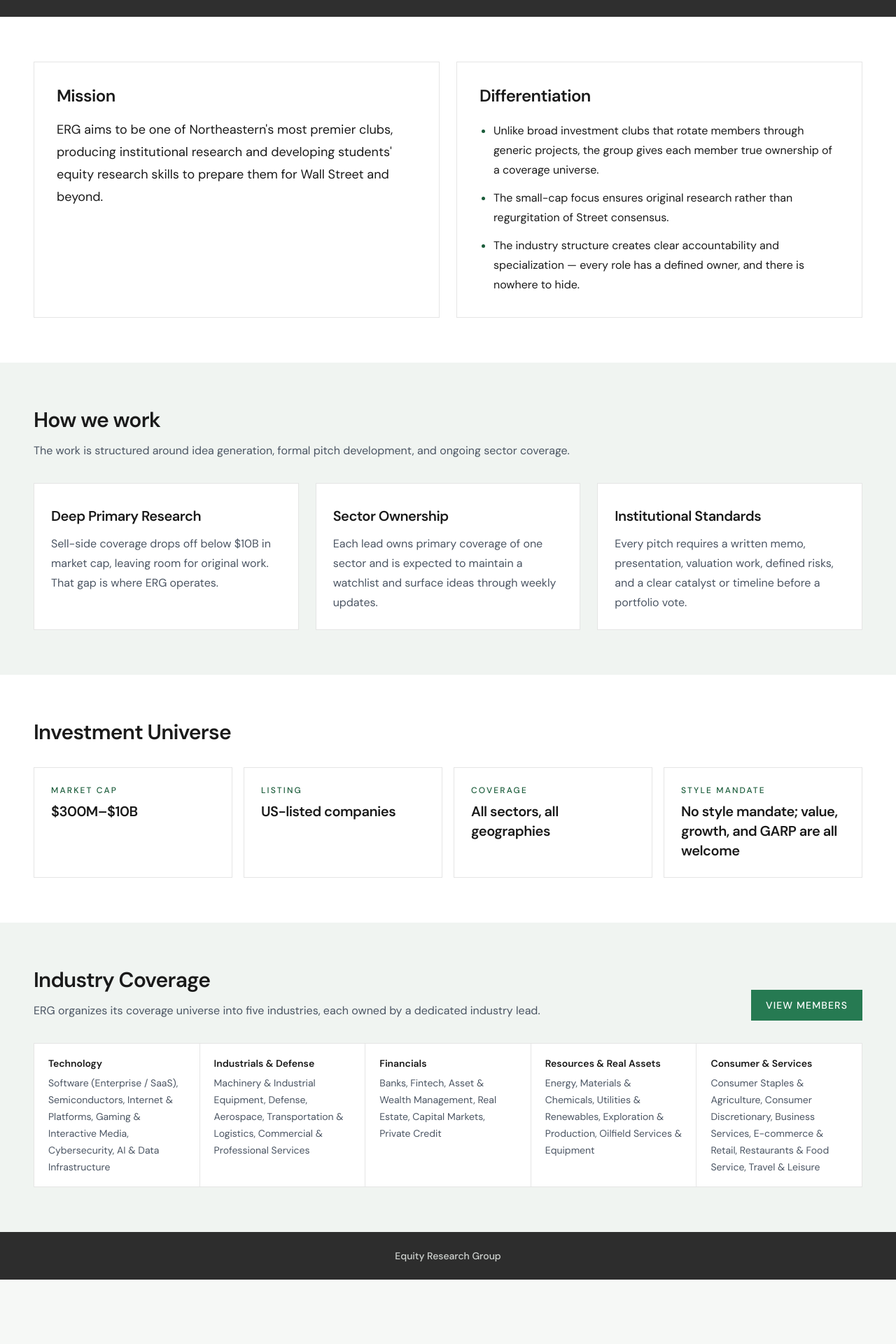
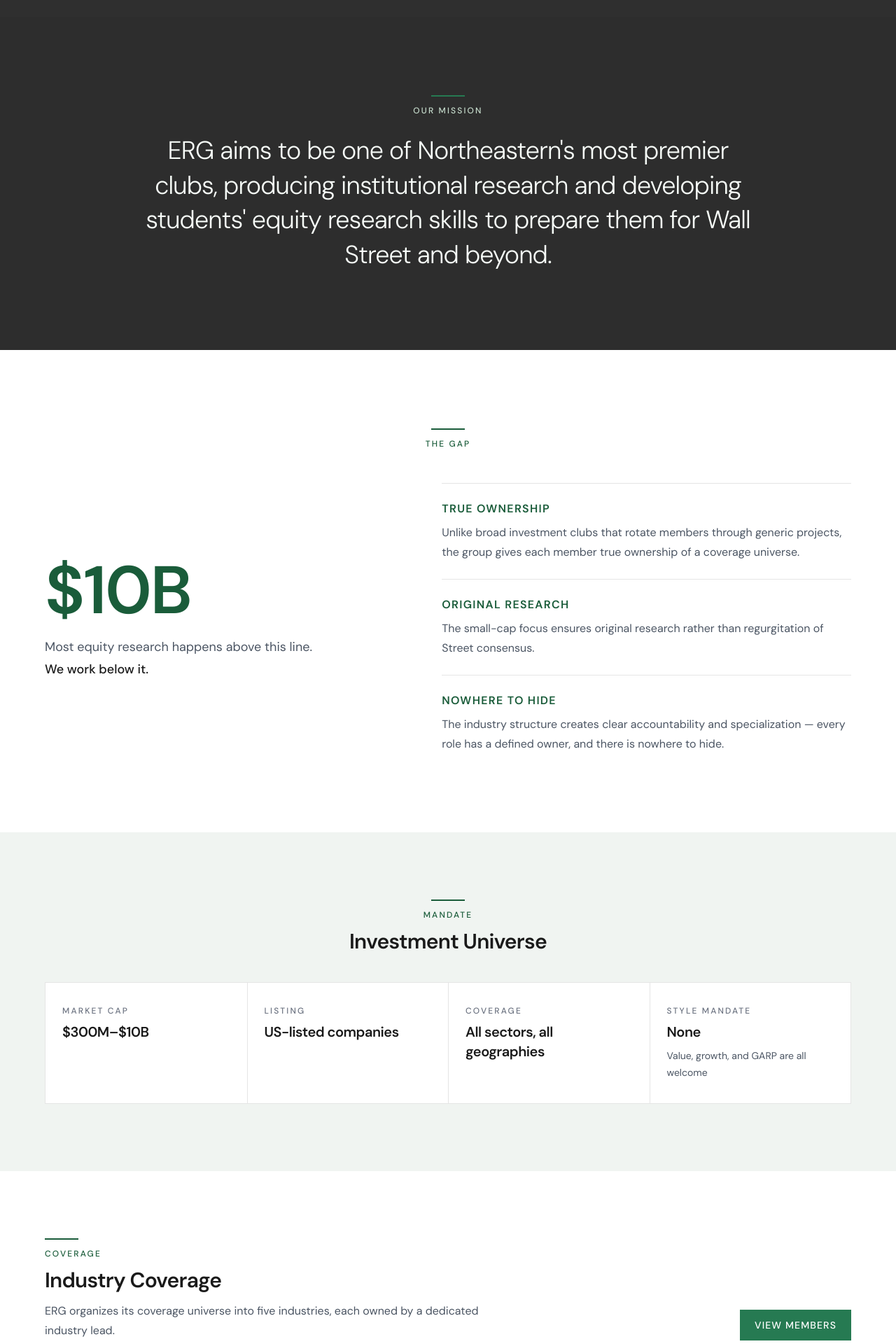
Before and after one commit to Jackfu13/Research-Website, a Next.js app: page /about in a window 1280 px wide. Shown: the part 520-2440 px from the top of the page at 70% size. Before the commit the page ends 2348 px from the top, so only its background shows below. Built offline with nearby package versions, Linux system fonts and the light colour scheme; grey boxes are pictures that could not be loaded.

Commit message:
about page redesign: black mission band, $10B editorial split, term-sheet strip, coverage table, closing CTA
Co-Authored-By: Claude Fable 5 <noreply@anthropic.com>

```diff
--- a/src/app/about/page.tsx
+++ b/src/app/about/page.tsx
@@ -1,8 +1,8 @@
+import Image from "next/image";
+
 import { Button } from "@/components/Button";
-import { Card } from "@/components/Card";
 import { PageHeader } from "@/components/PageHeader";
 import { PageLayout } from "@/components/PageLayout";
-import { SectionHeading } from "@/components/SectionHeading";
 import { industries } from "@/content/sectors";
 import { site } from "@/content/site";
 
@@ -16,65 +16,129 @@ export default function AboutPage() {
         photo="/northeastern-5.jpg"
       />
 
-      <section className="w-full bg-[var(--color-surface)] px-8 py-16 md:px-12">
-        <div className="grid gap-6 md:grid-cols-2">
-          <article className="border border-[var(--color-border)] bg-[var(--color-surface)] p-8 transition-colors hover:border-[var(--color-border-strong)] hover:bg-[var(--color-accent-faint)]">
-            <h3 className="text-2xl font-semibold tracking-tight text-[var(--color-text)]">Mission</h3>
-            <p className="mt-4 text-lg leading-8 text-[var(--color-text)]">
-              {site.missionStatement}
+      {/* Mission — full-width statement band */}
+      <section className="w-full bg-[var(--color-footer-dark)] px-8 py-20 md:px-12 md:py-28">
+        <div className="mx-auto flex max-w-4xl flex-col items-center text-center space-y-6">
+          <div className="flex flex-col items-center gap-3">
+            <span aria-hidden className="block h-0.5 w-12 bg-[var(--color-accent-mid)]" />
+            <p className="text-xs font-medium uppercase tracking-[0.18em] text-[var(--color-footer-text-soft)]">
+              Our Mission
             </p>
-          </article>
-          <article className="border border-[var(--color-border)] bg-[var(--color-surface)] p-8 transition-colors hover:border-[var(--color-border-strong)] hover:bg-[var(--color-accent-faint)]">
-            <h3 className="text-2xl font-semibold tracking-tight text-[var(--color-text)]">Differentiation</h3>
-            <ul className="mt-5 list-disc space-y-3 pl-5 text-base leading-7 text-[var(--color-text)] marker:text-[var(--color-accent)]">
-              {site.differentiation.map((item) => (
-                <li key={item}>{item}</li>
-              ))}
-            </ul>
-          </article>
+          </div>
+          <p className="text-2xl font-light leading-snug tracking-tight text-[var(--color-footer-text)] md:text-4xl md:leading-snug">
+            {site.missionStatement}
+          </p>
         </div>
       </section>
 
-      <section className="w-full bg-[var(--color-surface-muted)] px-8 py-16 md:px-12">
-        <div className="space-y-8">
-          <SectionHeading
-            title="How we work"
-            subtitle="The work is structured around idea generation, formal pitch development, and ongoing sector coverage."
-          />
-          <div className="grid gap-6 md:grid-cols-3">
-            {site.featureHighlights.map((item) => (
-              <Card key={item.title} title={item.title} body={item.description} />
+      {/* Differentiation — $10B editorial split */}
+      <section className="w-full bg-[var(--color-surface)] px-8 py-20 md:px-12 md:py-28">
+        <div className="mx-auto max-w-6xl space-y-12">
+          <div className="flex flex-col items-center gap-3">
+            <span aria-hidden className="block h-0.5 w-12 bg-[var(--color-accent)]" />
+            <p className="text-xs font-medium uppercase tracking-[0.18em] text-[var(--color-accent)]">
+              The Gap
+            </p>
+          </div>
+          <div className="grid gap-14 md:grid-cols-[minmax(0,1fr)_minmax(0,1.2fr)] md:gap-20">
+          <div className="flex flex-col justify-center space-y-4 text-center md:text-left">
+            <p className="text-7xl font-semibold tracking-tight text-[var(--color-accent)] md:text-8xl">
+              $10B
+            </p>
+            <p className="text-lg leading-8 text-[var(--color-text-soft)]">
+              Most equity research happens above this line.
+              <br />
+              <span className="font-medium text-[var(--color-text)]">We work below it.</span>
+            </p>
+          </div>
+          <div className="flex flex-col justify-center">
+            {site.differentiation.map((item) => (
+              <div
+                key={item.label}
+                className="border-t border-[var(--color-border)] py-6 last:pb-0 first:border-t-0 first:pt-0 md:first:pt-6 md:first:border-t"
+              >
+                <p className="text-base font-semibold uppercase tracking-[0.08em] text-[var(--color-accent)]">
+                  {item.label}
+                </p>
+                <p className="mt-2 text-base leading-7 text-[var(--color-text-soft)]">
+                  {item.body}
+                </p>
+              </div>
+            ))}
+          </div>
+          </div>
+        </div>
+      </section>
+
+      {/* Investment universe — term-sheet strip */}
+      <section className="w-full bg-[var(--color-surface-muted)] px-8 py-16 md:px-12 md:py-24">
+        <div className="mx-auto max-w-6xl space-y-10">
+          <div className="flex flex-col items-center gap-3">
+            <span aria-hidden className="block h-0.5 w-12 bg-[var(--color-accent)]" />
+            <p className="text-xs font-medium uppercase tracking-[0.18em] text-[var(--color-accent)]">
+              Mandate
+            </p>
+            <h2 className="text-center text-2xl font-semibold tracking-tight text-[var(--color-text)] md:text-3xl">
+              Investment Universe
+            </h2>
+          </div>
+          <div className="grid grid-cols-1 divide-y divide-[var(--color-border)] border border-[var(--color-border)] bg-[var(--color-surface)] sm:grid-cols-2 sm:divide-y-0 md:grid-cols-4">
+            {site.investmentUniverse.map((item) => (
+              <div
+                key={item.label}
+                className="flex flex-col justify-start gap-2 px-6 py-8 sm:border-b sm:border-[var(--color-border)] md:border-b-0 md:border-l md:border-[var(--color-border)] md:first:border-l-0"
+              >
+                <p className="text-xs font-medium uppercase tracking-[0.18em] text-[var(--color-muted)]">
+                  {item.label}
+                </p>
+                <p className="text-xl font-semibold leading-7 tracking-tight text-[var(--color-text)]">
+                  {item.value}
+                </p>
+                {item.note ? (
+                  <p className="text-sm leading-6 text-[var(--color-text-soft)]">
+                    {item.note}
+                  </p>
+                ) : null}
+              </div>
             ))}
           </div>
         </div>
       </section>
 
-      <section className="w-full bg-[var(--color-surface)] px-8 py-16 md:px-12">
-        <div className="space-y-8">
-          <SectionHeading title="Investment Universe" />
-          <div className="grid gap-4 md:grid-cols-2 xl:grid-cols-4">
-            {site.investmentUniverse.map((item) => (
-              <Card key={item.label} title={item.value} meta={item.label} />
-            ))}
-          </div>
-        </div>
-      </section>
-
-      <section className="w-full bg-[var(--color-surface-muted)] px-8 py-16 md:px-12">
-        <div className="space-y-8">
+      {/* Industry coverage — numbered table rows */}
+      <section className="w-full bg-[var(--color-surface)] px-8 py-16 md:px-12 md:py-24">
+        <div className="mx-auto max-w-6xl space-y-10">
           <div className="flex flex-col gap-5 md:flex-row md:items-end md:justify-between">
-            <SectionHeading
-              title="Industry Coverage"
-              subtitle="ERG organizes its coverage universe into five industries, each owned by a dedicated industry lead."
-            />
+            <div className="space-y-3">
+              <div className="flex flex-col gap-3">
+                <span aria-hidden className="block h-0.5 w-12 bg-[var(--color-accent)]" />
+                <p className="text-xs font-medium uppercase tracking-[0.18em] text-[var(--color-accent)]">
+                  Coverage
+                </p>
+              </div>
+              <h2 className="text-2xl font-semibold tracking-tight text-[var(--color-text)] md:text-3xl">
+                Industry Coverage
+              </h2>
+              <p className="max-w-2xl text-base leading-7 text-[var(--color-text-soft)]">
+                ERG organizes its coverage universe into five industries, each owned by a dedicated industry lead.
+              </p>
+            </div>
             <Button href="/team" label="View Members" variant="outline" />
           </div>
-          <div className="grid gap-px overflow-hidden border border-[var(--color-border)] bg-[var(--color-border)] md:grid-cols-3 xl:grid-cols-5">
-            {industries.map((i) => (
-              <div key={i.name} className="bg-[var(--color-surface)] px-5 py-4">
-                <p className="text-sm font-semibold leading-6 text-[var(--color-text)]">{i.name}</p>
-                <p className="mt-1 text-sm leading-6 text-[var(--color-text-soft)]">
-                  {i.subSectors.map((subSector) => subSector.name).join(", ")}
+          <div className="border-t border-[var(--color-border-strong)]">
+            {industries.map((industry, i) => (
+              <div
+                key={industry.name}
+                className="grid gap-2 border-b border-[var(--color-border)] py-6 transition-colors hover:bg-[var(--color-accent-faint)] md:grid-cols-[4rem_minmax(0,1fr)_minmax(0,1.6fr)] md:items-baseline md:gap-6"
+              >
+                <p className="text-sm font-semibold text-[var(--color-accent)] opacity-50">
+                  {String(i + 1).padStart(2, "0")}
+                </p>
+                <p className="text-xl font-semibold tracking-tight text-[var(--color-text)]">
+                  {industry.name}
+                </p>
+                <p className="text-sm leading-6 text-[var(--color-text-soft)]">
+                  {industry.subSectors.map((subSector) => subSector.name).join(" · ")}
                 </p>
               </div>
             ))}
@@ -82,6 +146,35 @@ export default function AboutPage() {
         </div>
       </section>
 
+      {/* Closing CTA — photo band */}
+      <section className="relative w-full px-8 py-24 md:px-12 md:py-32">
+        <Image
+          src="/ISEC_Photo_61.jpg"
+          alt=""
+          fill
+          className="object-cover"
+          sizes="100vw"
+        />
+        <div className="absolute inset-0 bg-black/70" />
+        <div className="relative z-10 mx-auto flex max-w-3xl flex-col items-center text-center space-y-6">
+          <h2
+            className="text-3xl font-semibold tracking-tight text-white md:text-4xl"
+            style={{ textShadow: "0 2px 8px rgba(0,0,0,0.6)" }}
+          >
+            Interested in joining?
+          </h2>
+          <p
+            className="text-base leading-7 text-white opacity-90 md:text-lg"
+            style={{ textShadow: "0 1px 6px rgba(0,0,0,0.5)" }}
+          >
+            Admission is by application, stock pitch submission, and interview.
+          </p>
+          <div className="pt-2">
+            <Button href="/join" label="Recruitment" variant="light" large />
+          </div>
+        </div>
+      </section>
+
     </PageLayout>
   );
 }
--- a/src/content/site.ts
+++ b/src/content/site.ts
@@ -7,6 +7,8 @@ export type SiteFeature = {
 export type InvestmentUniverseItem = {
   label: string;
   value: string;
+  // Optional small print rendered under the value in the term-sheet strip.
+  note?: string;
 };
 
 export type FeaturedPublication = {
@@ -36,7 +38,8 @@ export const site = {
     { label: "Coverage", value: "All sectors, all geographies" },
     {
       label: "Style mandate",
-      value: "No style mandate; value, growth, and GARP are all welcome",
+      value: "None",
+      note: "Value, growth, and GARP are all welcome",
     },
   ] satisfies InvestmentUniverseItem[],
   featureHighlights: [
@@ -70,9 +73,18 @@ export const site = {
     ],
   },
   differentiation: [
-    "Unlike broad investment clubs that rotate members through generic projects, the group gives each member true ownership of a coverage universe.",
-    "The small-cap focus ensures original research rather than regurgitation of Street consensus.",
-    "The industry structure creates clear accountability and specialization — every role has a defined owner, and there is nowhere to hide.",
+    {
+      label: "True ownership",
+      body: "Unlike broad investment clubs that rotate members through generic projects, the group gives each member true ownership of a coverage universe.",
+    },
+    {
+      label: "Original research",
+      body: "The small-cap focus ensures original research rather than regurgitation of Street consensus.",
+    },
+    {
+      label: "Nowhere to hide",
+      body: "The industry structure creates clear accountability and specialization — every role has a defined owner, and there is nowhere to hide.",
+    },
   ],
   // Featured publication on the homepage. The home cover always links to /research; the slug/pdf fields are used when this entry surfaces in the publications archive reader.
   featuredPublication: {
```
